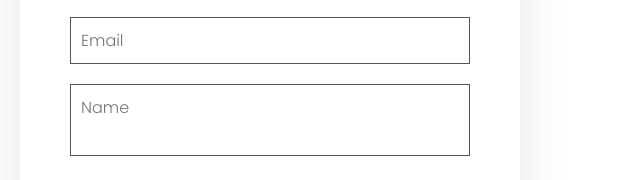
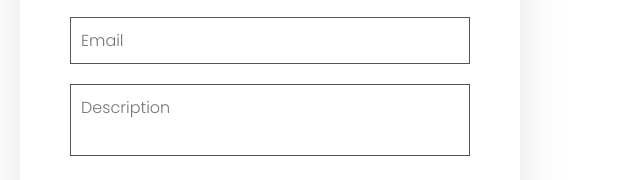
Before and after one commit to Bhavyadave217/Food-Website, a plain HTML site: page index.html in a window 1280 px wide. Shown: the part 3906-4086 px from the top of the page, 0-640 px from the left. Drawn offline with Linux system fonts and the light colour scheme.

Commit message:
commit1
commit1

```diff
--- a/index.html
+++ b/index.html
@@ -220,7 +220,7 @@
                 <input type="text" placeholder="Email">
             </div>
             <div class="inputBox">
-                <textarea type="text" placeholder="Name"></textarea>
+                <textarea type="text" placeholder="Description"></textarea>
 
             </div>
             <div class="inputBox">
```
